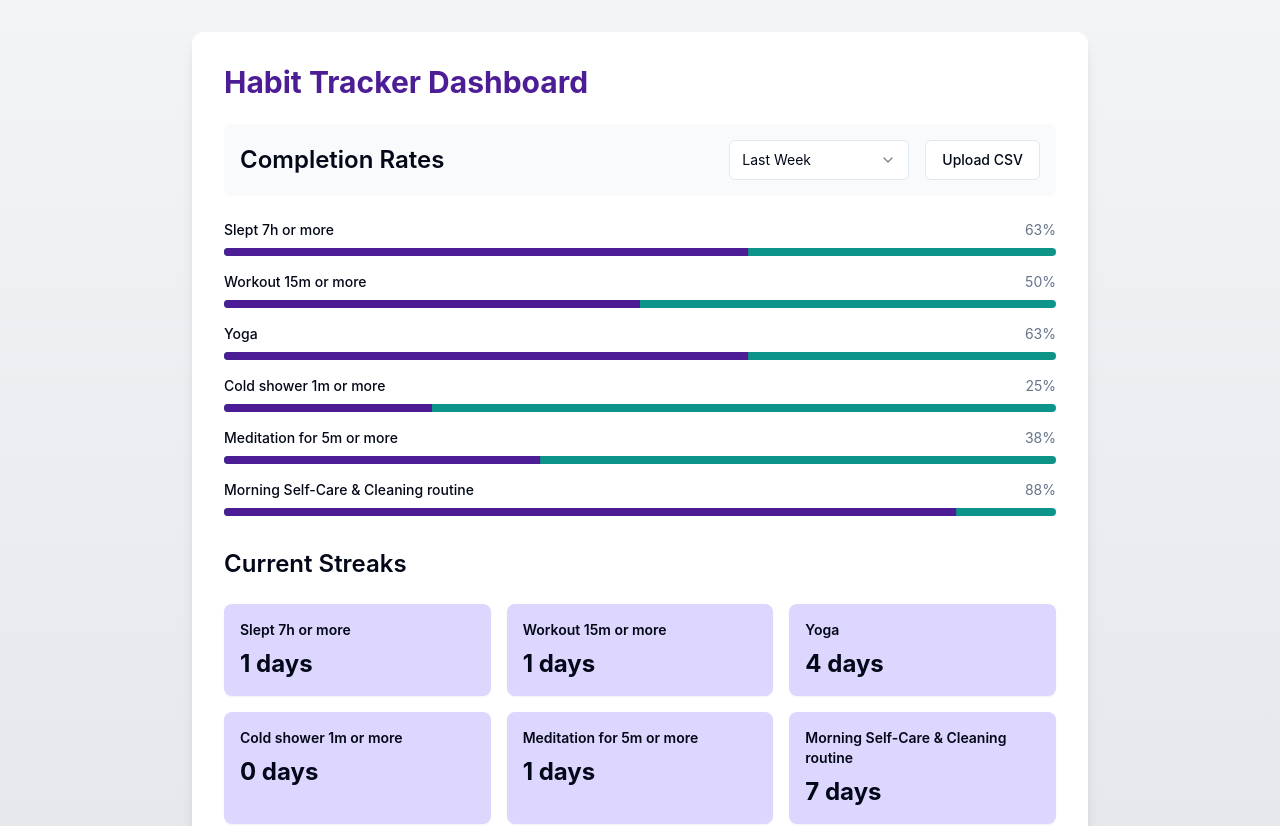
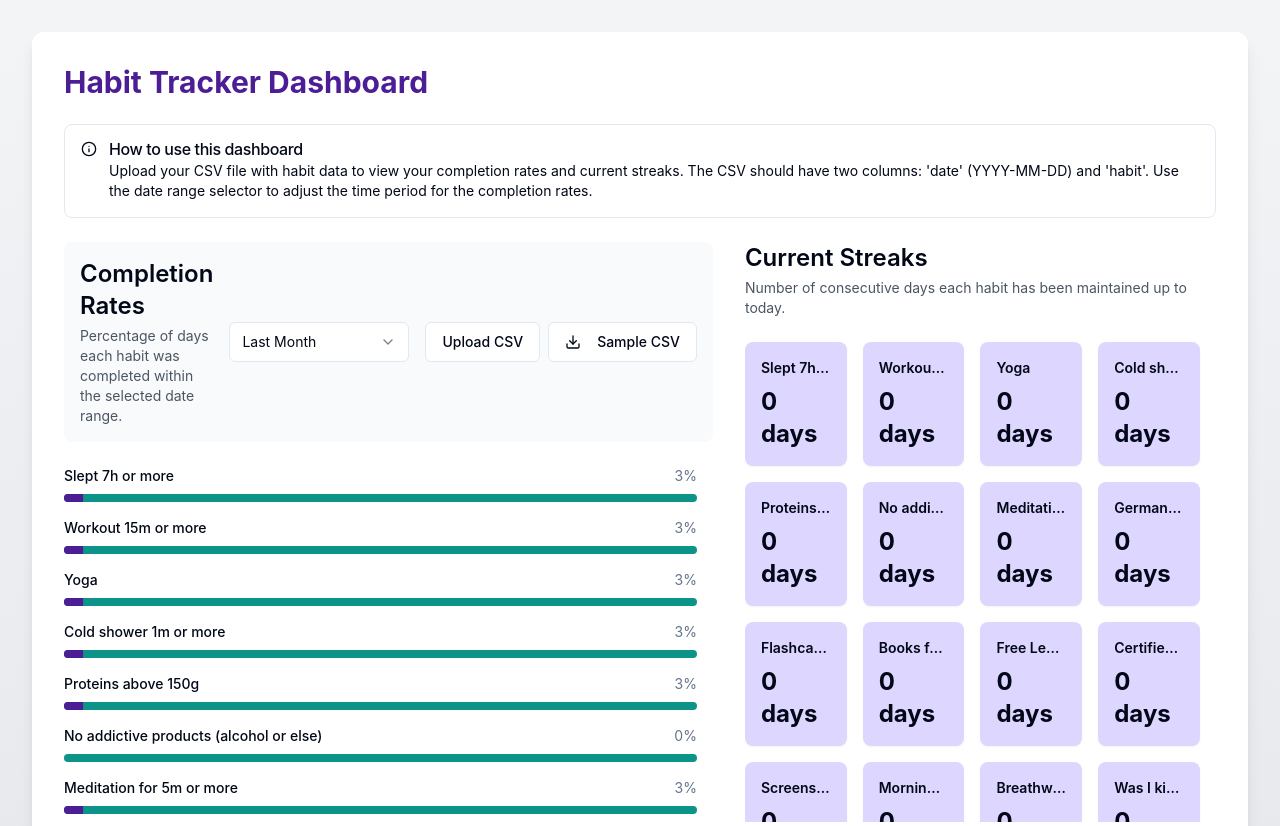
Before and after one commit to RVciTo/daily-doings-tracker, a React (Vite) app: page / in a window 1280 px wide. Shown: the top 826 px of the page. Built offline with nearby package versions, Linux system fonts and the light colour scheme.

Commit message:
Improved Habit Tracker Dashboard layout and functionality

```diff
--- a/src/components/CompletionRates.tsx
+++ b/src/components/CompletionRates.tsx
@@ -1,5 +1,5 @@
 import { Progress } from "@/components/ui/progress";
-import { eachDayOfInterval } from "date-fns";
+import { eachDayOfInterval, parseISO } from "date-fns";
 
 interface CompletionRatesProps {
   habits: Record<string, string[]>;
@@ -14,13 +14,14 @@ export const CompletionRates = ({ habits, startDate }: CompletionRatesProps) =>
     }).length;
 
     const datesInRange = dates.filter(
-      date => new Date(date) >= startDate && new Date(date) <= new Date()
+      date => parseISO(date) >= startDate && parseISO(date) <= new Date()
     ).length;
 
     return Math.round((datesInRange / daysInRange) * 100);
   };
 
   return (
+    <div className="max-h-[60vh] overflow-y-auto pr-4">
       <div className="space-y-4">
         {Object.entries(habits).map(([habit, dates]) => {
           const completionRate = calculateCompletionRate(dates);
@@ -35,5 +36,6 @@ export const CompletionRates = ({ habits, startDate }: CompletionRatesProps) =>
           );
         })}
       </div>
+    </div>
   );
 };
--- a/src/components/StreaksView.tsx
+++ b/src/components/StreaksView.tsx
@@ -1,4 +1,4 @@
-import { format, isAfter, isBefore, isEqual, eachDayOfInterval } from "date-fns";
+import { format, isAfter, isBefore, isEqual, eachDayOfInterval, parseISO } from "date-fns";
 
 interface StreaksViewProps {
   habits: Record<string, string[]>;
@@ -8,7 +8,7 @@ interface StreaksViewProps {
 export const StreaksView = ({ habits, startDate }: StreaksViewProps) => {
   const calculateCurrentStreak = (dates: string[]) => {
     const sortedDates = [...dates]
-      .map(date => new Date(date))
+      .map(date => parseISO(date))
       .sort((a, b) => b.getTime() - a.getTime());
 
     let streak = 0;
@@ -33,16 +33,18 @@ export const StreaksView = ({ habits, startDate }: StreaksViewProps) => {
   };
 
   return (
-    <div className="grid grid-cols-1 sm:grid-cols-2 lg:grid-cols-3 gap-4">
+    <div className="max-h-[60vh] overflow-y-auto pr-4">
+      <div className="grid grid-cols-1 sm:grid-cols-2 lg:grid-cols-3 xl:grid-cols-4 gap-4">
         {Object.entries(habits).map(([habit, dates]) => {
           const currentStreak = calculateCurrentStreak(dates);
           return (
             <div key={habit} className="bg-accent rounded-lg p-4 shadow-sm">
-            <h3 className="font-semibold text-sm mb-2">{habit}</h3>
+              <h3 className="font-semibold text-sm mb-2 truncate" title={habit}>{habit}</h3>
               <p className="text-2xl font-bold">{currentStreak} days</p>
             </div>
           );
         })}
       </div>
+    </div>
   );
 };
--- a/src/pages/Index.tsx
+++ b/src/pages/Index.tsx
@@ -11,53 +11,54 @@ import {
   SelectTrigger,
   SelectValue,
 } from "@/components/ui/select";
+import { Alert, AlertDescription, AlertTitle } from "@/components/ui/alert";
+import { InfoIcon, Download } from "lucide-react";
 
 const generateSampleData = () => {
-  const baseData = `date,habit
-${format(subDays(new Date(), 7), 'yyyy-MM-dd')},"Slept 7h or more"
-${format(subDays(new Date(), 7), 'yyyy-MM-dd')},"Workout 15m or more"
-${format(subDays(new Date(), 7), 'yyyy-MM-dd')},"Yoga, Stretching or Core 10m or more"
-${format(subDays(new Date(), 7), 'yyyy-MM-dd')},"Cold shower 1m or more"
-${format(subDays(new Date(), 7), 'yyyy-MM-dd')},"Meditation for 5m or more"
-${format(subDays(new Date(), 6), 'yyyy-MM-dd')},"Slept 7h or more"
-${format(subDays(new Date(), 6), 'yyyy-MM-dd')},"Morning Self-Care & Cleaning routine"
-${format(subDays(new Date(), 6), 'yyyy-MM-dd')},"Yoga, Stretching or Core 10m or more"
-${format(subDays(new Date(), 6), 'yyyy-MM-dd')},"Cold shower 1m or more"
-${format(subDays(new Date(), 6), 'yyyy-MM-dd')},"Meditation for 5m or more"
-${format(subDays(new Date(), 5), 'yyyy-MM-dd')},"Slept 7h or more"
-${format(subDays(new Date(), 5), 'yyyy-MM-dd')},"Morning Self-Care & Cleaning routine"
-${format(subDays(new Date(), 5), 'yyyy-MM-dd')},"Workout 15m or more"
-${format(subDays(new Date(), 5), 'yyyy-MM-dd')},"Cold shower 1m or more"
-${format(subDays(new Date(), 4), 'yyyy-MM-dd')},"Morning Self-Care & Cleaning routine"
-${format(subDays(new Date(), 4), 'yyyy-MM-dd')},"Yoga, Stretching or Core 10m or more"
-${format(subDays(new Date(), 4), 'yyyy-MM-dd')},"Workout 15m or more"
-${format(subDays(new Date(), 4), 'yyyy-MM-dd')},"Meditation for 5m or more"
-${format(subDays(new Date(), 3), 'yyyy-MM-dd')},"Slept 7h or more"
-${format(subDays(new Date(), 3), 'yyyy-MM-dd')},"Morning Self-Care & Cleaning routine"
-${format(subDays(new Date(), 3), 'yyyy-MM-dd')},"Yoga, Stretching or Core 10m or more"
-${format(subDays(new Date(), 3), 'yyyy-MM-dd')},"Workout 15m or more"
-${format(subDays(new Date(), 2), 'yyyy-MM-dd')},"Slept 7h or more"
-${format(subDays(new Date(), 2), 'yyyy-MM-dd')},"Morning Self-Care & Cleaning routine"
-${format(subDays(new Date(), 2), 'yyyy-MM-dd')},"Yoga, Stretching or Core 10m or more"
-${format(subDays(new Date(), 1), 'yyyy-MM-dd')},"Morning Self-Care & Cleaning routine"
-${format(subDays(new Date(), 1), 'yyyy-MM-dd')},"Yoga, Stretching or Core 10m or more"
-${format(subDays(new Date(), 1), 'yyyy-MM-dd')},"Workout 15m or more"
-${format(new Date(), 'yyyy-MM-dd')},"Slept 7h or more"
-${format(new Date(), 'yyyy-MM-dd')},"Morning Self-Care & Cleaning routine"
-${format(new Date(), 'yyyy-MM-dd')},"Meditation for 5m or more"`;
-
-  return baseData;
+  return `date,habit
+2024-11-01,"Slept 7h or more"
+2024-11-01,"Workout 15m or more"
+2024-11-01,"Yoga, Stretching or Core 10m or more"
+2024-11-01,"Cold shower 1m or more"
+2024-11-01,"Proteins above 150g"
+2024-11-01,"No addictive products (alcohol or else)"
+2024-11-01,"Meditation for 5m or more"
+2024-11-01,"German for 5m or more"
+2024-11-01,"Flashcards for 5m or more"
+2024-11-01,"Books for 5m or more"
+2024-11-01,"Free Learning or MarketWatch"
+2024-11-01,"Certified training for 15m or more"
+2024-11-01,"Screens & Social under 1h"
+2024-11-01,"Morning Self-Care & Cleaning routine"
+2024-11-01,"Breathwork for 5m or more"
+2024-11-01,"Was I kind (4 agreements)?"
+2024-11-01,"Bed time routine (self-care & massage)"
+2025-01-15,"Slept 7h or more"
+2025-01-15,"Morning Self-Care & Cleaning routine"
+2025-01-15,"Yoga, Stretching or Core 10m or more"
+2025-01-15,"Workout 15m or more"
+2025-01-15,"Cold shower 1m or more"
+2025-01-15,"Meditation for 5m or more"
+2025-01-15,"German for 5m or more"
+2025-01-15,"Breathwork for 5m or more"
+2025-01-15,"Certified training for 15m or more"
+2025-01-15,"Screens & Social under 1h"
+2025-01-15,"Was I kind (4 agreements)?"
+2025-01-15,"Proteins above 150g"`;
 };
 
 const dateRangeOptions = {
   "1week": { label: "Last Week", days: 7 },
   "2weeks": { label: "Last 2 Weeks", days: 14 },
   "1month": { label: "Last Month", days: 30 },
+  "3months": { label: "Last 3 Months", days: 90 },
+  "6months": { label: "Last 6 Months", days: 180 },
+  "1year": { label: "Last Year", days: 365 },
 } as const;
 
 const Index = () => {
   const [habits, setHabits] = useState(() => parseCSVData(generateSampleData()));
-  const [dateRange, setDateRange] = useState<keyof typeof dateRangeOptions>("1week");
+  const [dateRange, setDateRange] = useState<keyof typeof dateRangeOptions>("1month");
 
   const handleFileUpload = (event: React.ChangeEvent<HTMLInputElement>) => {
     const file = event.target.files?.[0];
@@ -71,17 +72,44 @@ const Index = () => {
     reader.readAsText(file);
   };
 
+  const handleDownloadSample = () => {
+    const sampleData = generateSampleData();
+    const blob = new Blob([sampleData], { type: 'text/csv' });
+    const url = URL.createObjectURL(blob);
+    const a = document.createElement('a');
+    a.href = url;
+    a.download = 'sample_habits.csv';
+    document.body.appendChild(a);
+    a.click();
+    document.body.removeChild(a);
+    URL.revokeObjectURL(url);
+  };
+
   const startDate = subDays(new Date(), dateRangeOptions[dateRange].days);
 
   return (
     <div className="min-h-screen bg-gradient-to-b from-gray-100 to-gray-200 py-8 px-4 sm:px-6 lg:px-8">
-      <div className="max-w-4xl mx-auto bg-white rounded-xl shadow-lg overflow-hidden">
+      <div className="max-w-7xl mx-auto bg-white rounded-xl shadow-lg overflow-hidden">
         <div className="p-8">
           <h1 className="text-3xl font-bold text-primary mb-6">Habit Tracker Dashboard</h1>
 
-          <div className="mb-8">
+          <Alert className="mb-6">
+            <InfoIcon className="h-4 w-4" />
+            <AlertTitle>How to use this dashboard</AlertTitle>
+            <AlertDescription>
+              Upload your CSV file with habit data to view your completion rates and current streaks.
+              The CSV should have two columns: 'date' (YYYY-MM-DD) and 'habit'.
+              Use the date range selector to adjust the time period for the completion rates.
+            </AlertDescription>
+          </Alert>
+
+          <div className="flex flex-col lg:flex-row gap-8">
+            <div className="flex-1">
               <div className="flex flex-col sm:flex-row items-center justify-between gap-4 mb-6 bg-gray-50 p-4 rounded-lg">
+                <div>
                   <h2 className="text-2xl font-semibold">Completion Rates</h2>
+                  <p className="text-sm text-gray-600 mt-1">Percentage of days each habit was completed within the selected date range.</p>
+                </div>
                 <div className="flex items-center gap-4">
                   <Select
                     value={dateRange}
@@ -98,11 +126,19 @@ const Index = () => {
                       ))}
                     </SelectContent>
                   </Select>
+                  <div className="flex gap-2">
                     <Button
                       variant="outline"
                       onClick={() => document.getElementById("csv-upload")?.click()}
                     >
                       Upload CSV
+                    </Button>
+                    <Button
+                      variant="outline"
+                      onClick={handleDownloadSample}
+                    >
+                      <Download className="mr-2 h-4 w-4" />
+                      Sample CSV
                     </Button>
                     <input
                       id="csv-upload"
@@ -113,12 +149,17 @@ const Index = () => {
                     />
                   </div>
                 </div>
+              </div>
               <CompletionRates habits={habits} startDate={startDate} />
             </div>
 
-          <div>
-            <h2 className="text-2xl font-semibold mb-6">Current Streaks</h2>
+            <div className="flex-1">
+              <div className="mb-6">
+                <h2 className="text-2xl font-semibold">Current Streaks</h2>
+                <p className="text-sm text-gray-600 mt-1">Number of consecutive days each habit has been maintained up to today.</p>
+              </div>
               <StreaksView habits={habits} startDate={startDate} />
+            </div>
           </div>
         </div>
       </div>
```
Lines whose indentation alone changed are shown as unchanged.
